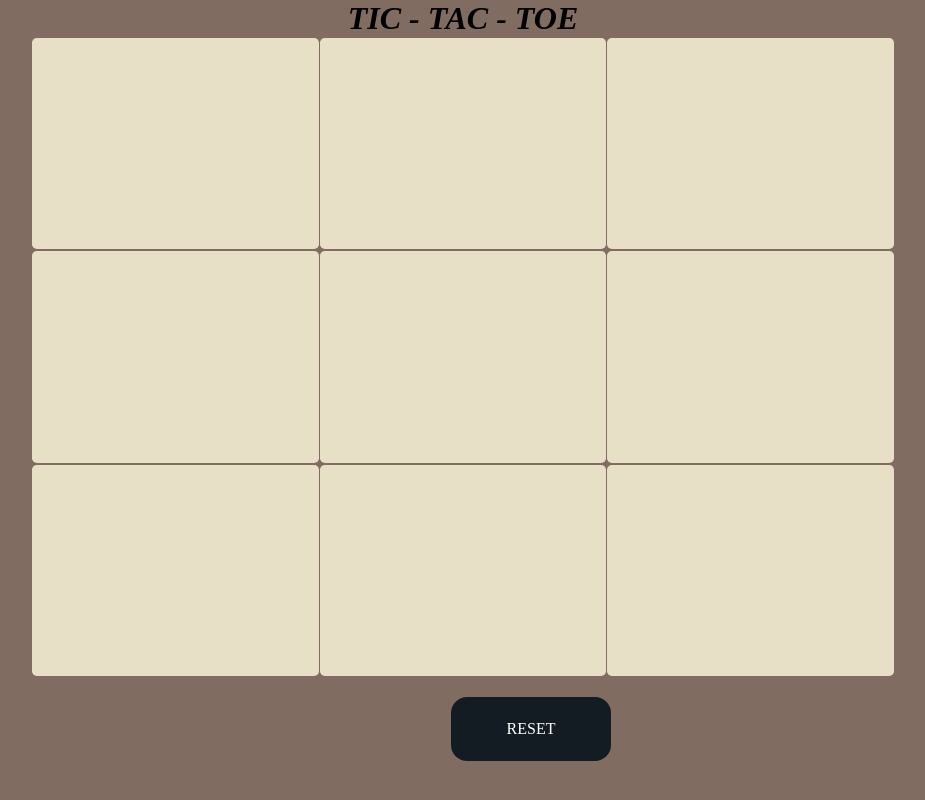
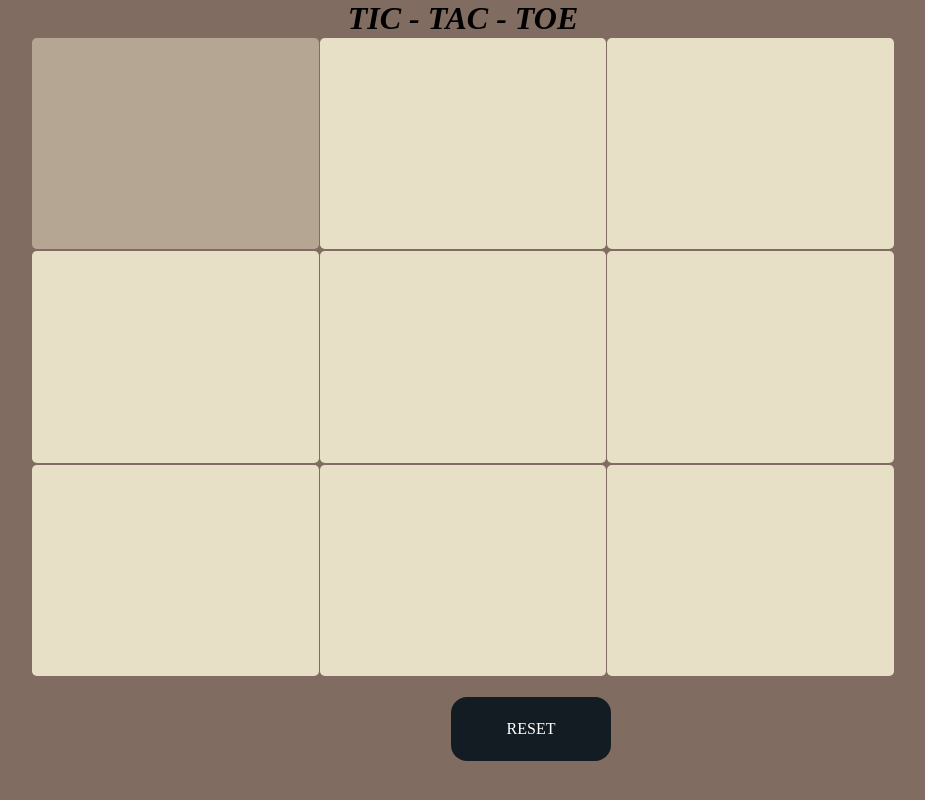
Before and after one commit to Piyushh-977/Tic-Tac-Toe, a plain HTML site: page index.html in a window 1280 px wide. In both pictures the pointer is over the button 352 px from the left and 143 px from the top of the page. Shown: the whole page, without its empty margins (177-1102 px from the left). Drawn offline with Linux system fonts and the light colour scheme.

Commit message:
Update style.css

```diff
--- a/style.css
+++ b/style.css
@@ -36,7 +36,9 @@ body{
     color: #221f21;
     border: none;
 }
-
+.boxes:hover{
+    opacity: 0.5;
+}
 #reset-btn{
     display: flex;
     justify-content: center;
```
